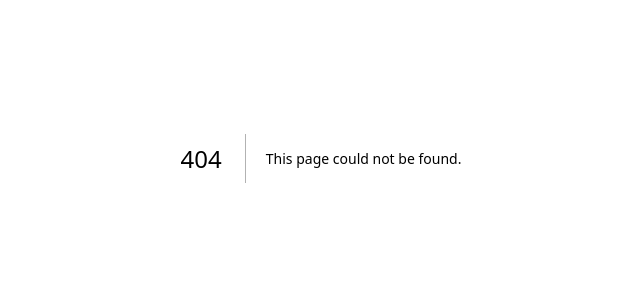
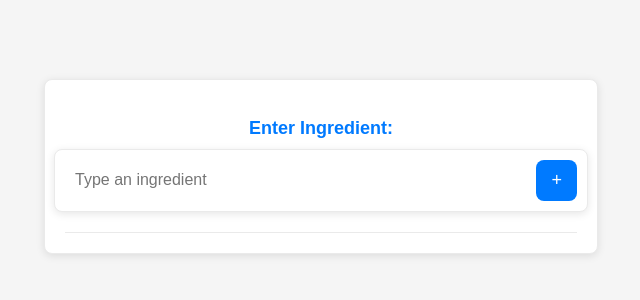
Before and after one commit to naligant/Recipe_Suggester, a Next.js app in the folder client/: page /add-ingredients in a window 1280 px wide. Before the commit this address had no page. Shown: the part 242-542 px from the top of the page, without its empty margins (319-959 px from the left). Built offline with nearby package versions, Linux system fonts and the light colour scheme.

Commit message:
Add ingredients page

```diff
--- /dev/null
+++ b/client/app/add-ingredients/IngredientInput.css
@@ -0,0 +1,120 @@
+/* Overall container */
+.ingredient-input-container {
+    display: flex;
+    align-items: center; /* Center the left menu vertically */
+    justify-content: center; /* Center the left menu horizontally */
+    height: 100vh;
+    background-color: #f5f5f5;
+    font-family: Arial, sans-serif;
+    color: #333;
+  }
+
+  /* Left Menu for Input and Dropdown */
+  .left-menu {
+    width: 40vw; /* Slightly wider for spacing */
+    background-color: #fff;
+    border: 1px solid #eaeaea;
+    border-radius: 8px;
+    padding: 20px;
+    box-shadow: 0 2px 8px rgba(0, 0, 0, 0.1);
+    display: flex;
+    flex-direction: column;
+    align-items: center; /* Center items horizontally */
+  }
+
+  /* Input Section Styling */
+  .input-section {
+    width: 100%;
+    display: flex;
+    flex-direction: column;
+    align-items: center;
+    margin-bottom: 20px; /* Add space between input and list */
+  }
+
+  .input-section h3 {
+    font-size: 18px;
+    margin-bottom: 10px;
+    color: #007aff;
+    text-align: center;
+  }
+
+  /* Input Box */
+  .input-box {
+    display: flex;
+    width: 100%; /* Full width for input box */
+    background-color: #fff;
+    padding: 10px;
+    border: 1px solid #eaeaea;
+    border-radius: 8px;
+    box-shadow: 0 2px 8px rgba(0, 0, 0, 0.1);
+  }
+
+  .input-box input {
+    flex: 1;
+    border: none;
+    font-size: 16px;
+    outline: none;
+    padding: 10px;
+  }
+
+  .input-box button {
+    background-color: #007aff;
+    color: white;
+    border: none;
+    font-size: 18px;
+    padding: 10px 15px;
+    cursor: pointer;
+    border-radius: 8px;
+    transition: background-color 0.2s ease;
+  }
+
+  .input-box button:hover {
+    background-color: #005bb5;
+  }
+
+  /* Dropdown List Styling */
+  .dropdown-list {
+    list-style-type: none;
+    padding: 0;
+    margin: 0;
+    width: 100%;
+    border-top: 1px solid #eaeaea;
+    max-height: 50vw; /* Larger space for the list */
+    overflow-y: auto;
+  }
+
+  .ingredient-item {
+    display: flex;
+    justify-content: space-between;
+    align-items: center;
+    padding: 12px;
+    border-bottom: 1px solid #eaeaea;
+    background-color: #fff;
+    transition: background-color 0.2s ease;
+  }
+
+  .ingredient-item:hover {
+    background-color: #f5f5f5;
+  }
+
+  /* Remove Button Styling */
+  .remove-button {
+    background-color: #ff4d4f;
+    color: white;
+    border: none;
+    font-size: 14px;
+    cursor: pointer;
+    padding: 6px;
+    border-radius: 50%;
+    display: flex;
+    align-items: center;
+    justify-content: center;
+    width: 24px;
+    height: 24px;
+    transition: background-color 0.3s ease, transform 0.3s ease;
+  }
+
+  .remove-button:hover {
+    background-color: #ff7875;
+    transform: scale(1.1); /* Slight scale on hover for better interaction */
+  }
--- /dev/null
+++ b/client/app/add-ingredients/page.tsx
@@ -0,0 +1,70 @@
+'use client'
+import React, { useState } from "react";
+import "./IngredientInput.css"; // Import for simple styling
+
+const IngredientInput: React.FC = () => {
+  const [ingredient, setIngredient] = useState<string>(""); // State for the current input
+  const [ingredientsList, setIngredientsList] = useState<string[]>([]); // State for the list of ingredients
+  const [isDropdownOpen, setIsDropdownOpen] = useState<boolean>(true); // Open dropdown by default
+
+  const handleInputChange = (e: React.ChangeEvent<HTMLInputElement>) => {
+    setIngredient(e.target.value);
+  };
+
+  const handleAddIngredient = () => {
+    if (ingredient.trim()) {
+      setIngredientsList((prevIngredients) => [...prevIngredients, ingredient]);
+      setIngredient(""); // Clear input after adding
+    }
+  };
+
+  const handleKeyPress = (e: React.KeyboardEvent<HTMLInputElement>) => {
+    if (e.key === "Enter") {
+      handleAddIngredient();
+    }
+  };
+
+  const handleRemoveIngredient = (index: number) => {
+    setIngredientsList((prevIngredients) =>
+      prevIngredients.filter((_, i) => i !== index)
+    );
+  };
+
+  return (
+    <div className="ingredient-input-container">
+      <div className="left-menu">
+        <div className="input-section">
+          <h3>Enter Ingredient:</h3>
+          <div className="input-box">
+            <input
+              type="text"
+              value={ingredient}
+              onChange={handleInputChange}
+              onKeyDown={handleKeyPress} // Add this to handle Enter key
+              placeholder="Type an ingredient"
+            />
+            <button onClick={handleAddIngredient}>+</button>
+          </div>
+        </div>
+
+        {isDropdownOpen && (
+          <ul className="dropdown-list">
+            {ingredientsList.map((ing, index) => (
+              <li key={index} className="ingredient-item">
+                {ing}
+                <button
+                  className="remove-button"
+                  onClick={() => handleRemoveIngredient(index)}
+                >
+                  ✖
+                </button>
+              </li>
+            ))}
+          </ul>
+        )}
+      </div>
+    </div>
+  );
+};
+
+export default IngredientInput;
```
